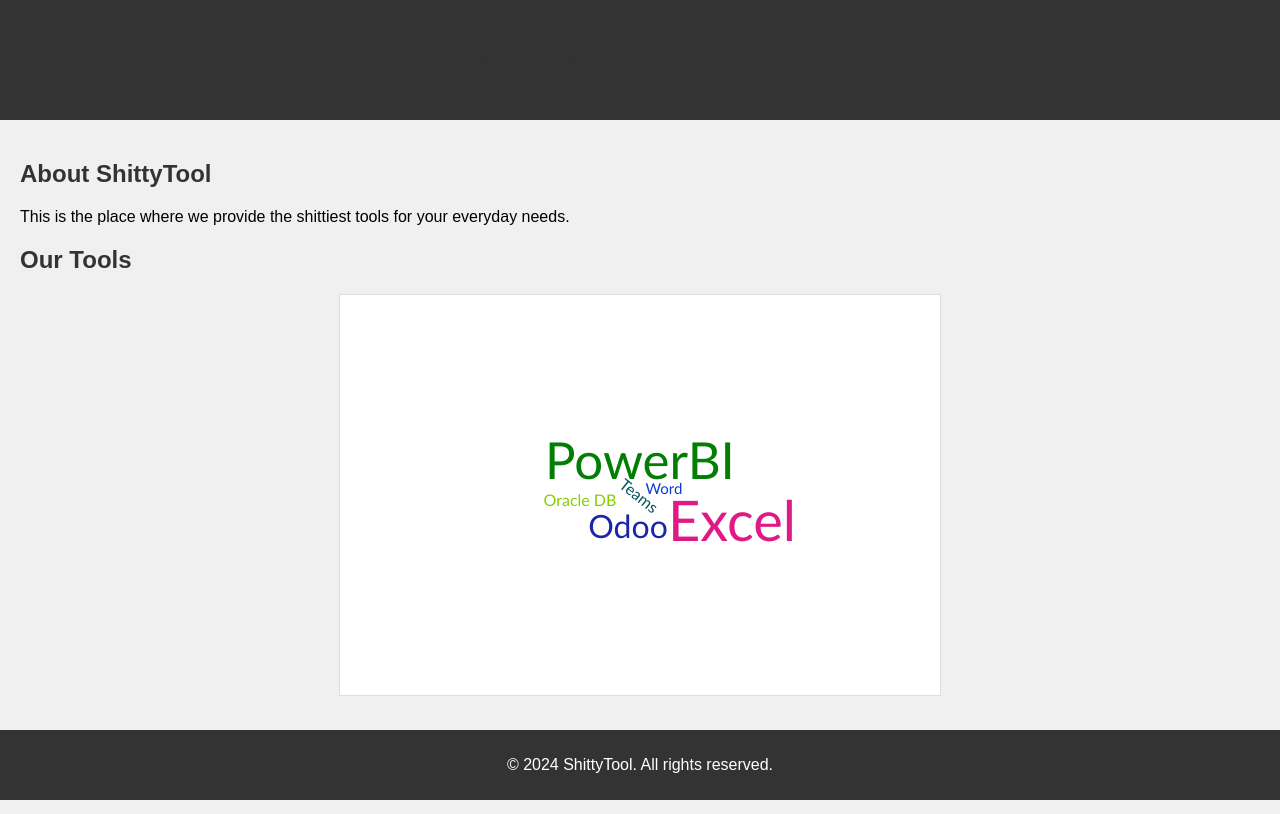
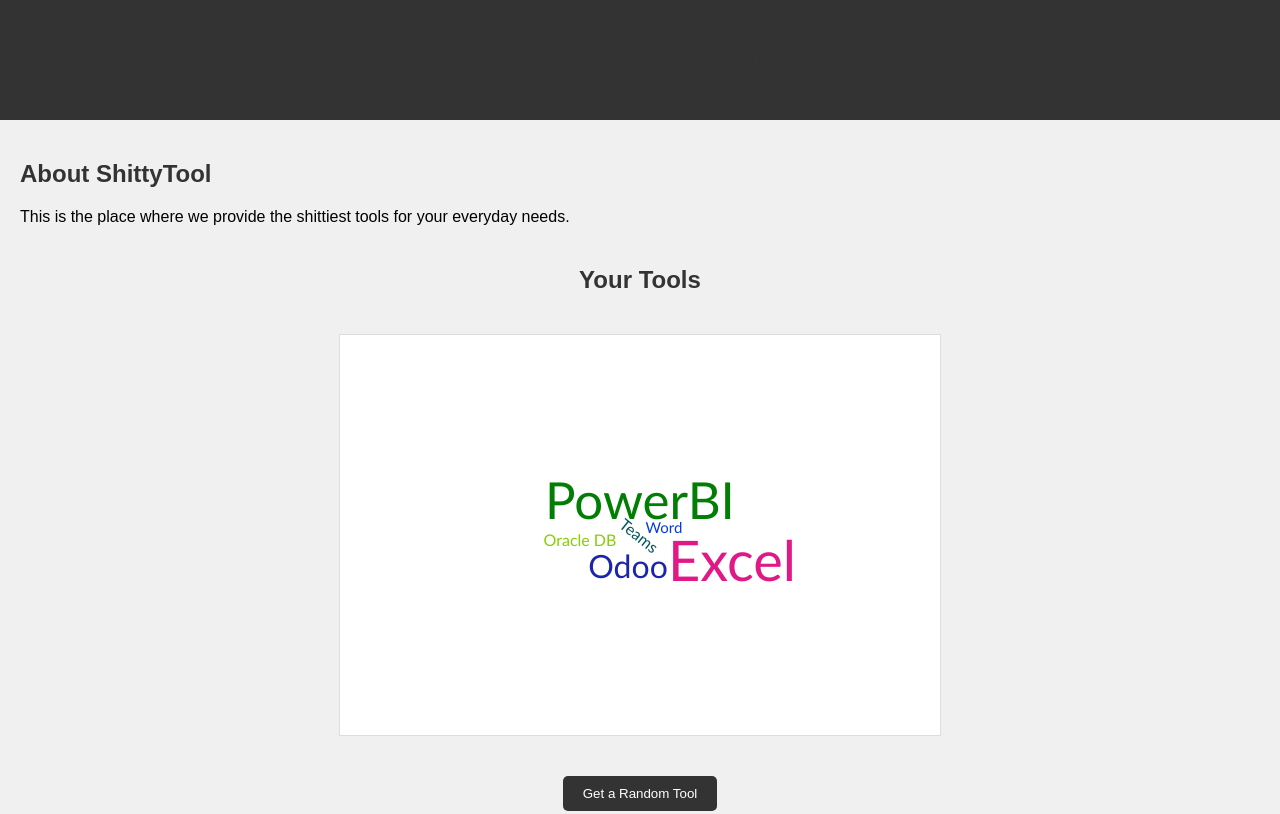
Before and after one commit to Schmiffy/shittytool, a plain HTML site: page index.html in a window 1280 px wide. Shown: the top 814 px of the page. Drawn offline with Linux system fonts and the light colour scheme.

Commit message:
moved footer

```diff
--- a/index.html
+++ b/index.html
@@ -17,7 +17,7 @@
             <p>This is the place where we provide the shittiest tools for your everyday needs.</p>
         </section>
         <section id="tools">
-            <h2>Our Tools</h2>
+            <h2>Your Tools</h2>
             <div id="wordCloud" style="width: 600px; height: 400px; border: 1px solid #ddd;"></div>
             <button id="randomToolBtn">Get a Random Tool</button>
             <p id="randomToolDisplay"></p>
--- a/styles.css
+++ b/styles.css
@@ -23,6 +23,12 @@
 
 #intro {
     margin-bottom: 20px;
+}
+
+#tools {
+    display: flex;
+    flex-direction: column;
+    align-items: center;
 }
 
 #tools ul {
@@ -64,7 +70,7 @@
     text-align: center;
     padding: 10px 0;
     position: absolute;
-    bottom: 0;
+    bottom: ;
     width: 100%;
 }
 
```
